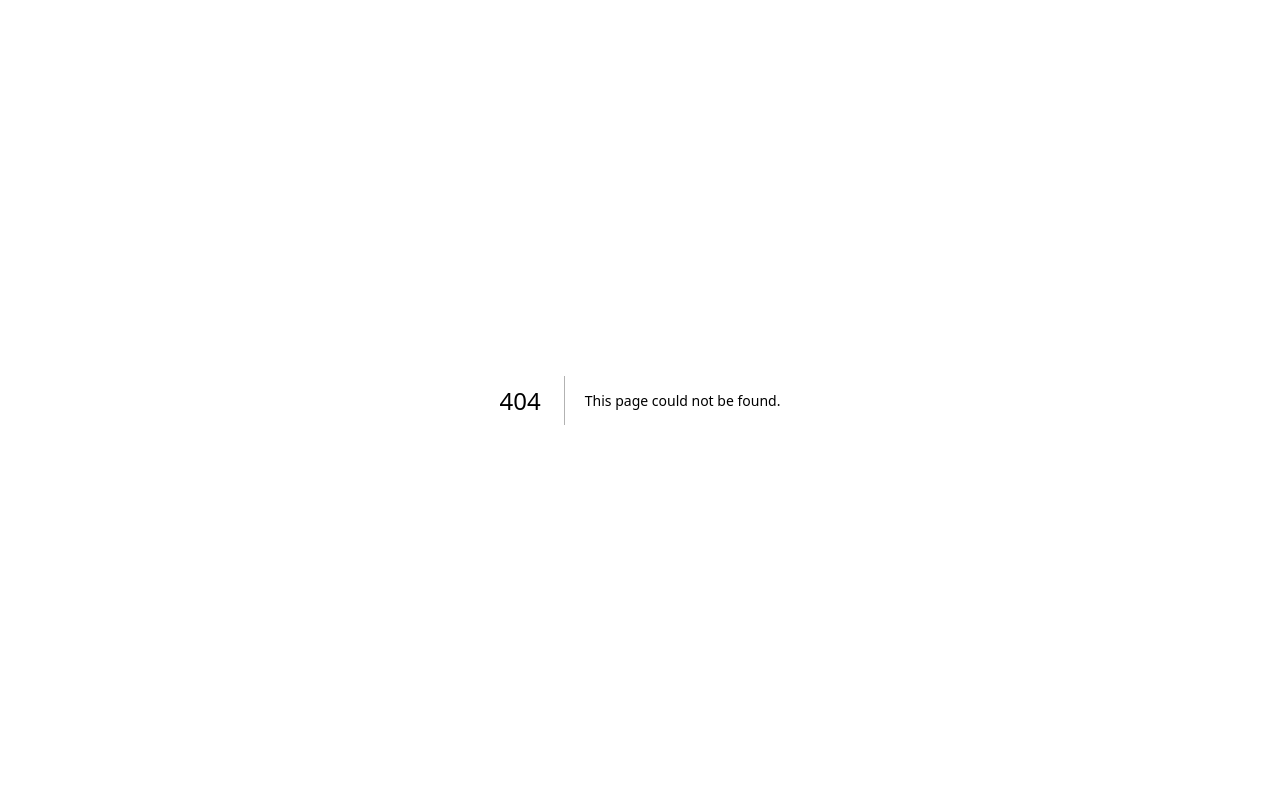
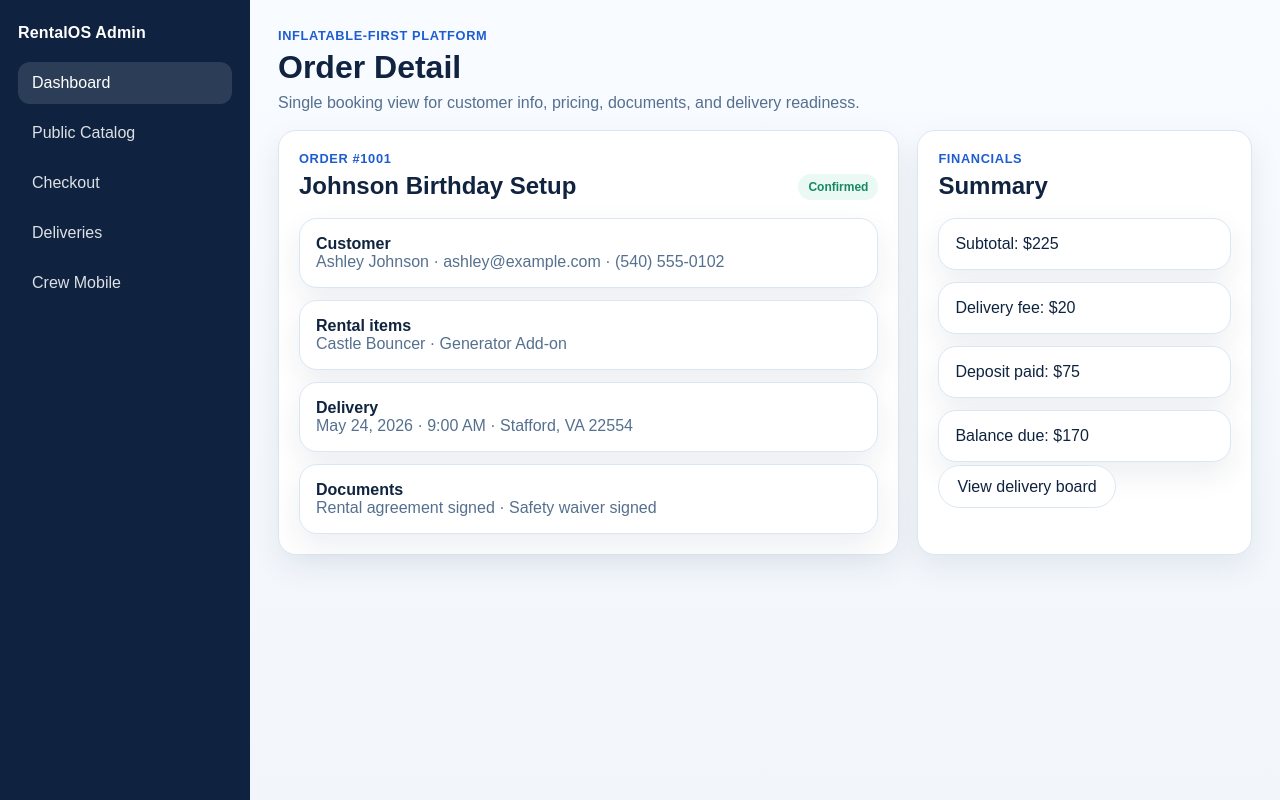
Before and after one commit to kkoly10/rental-software, a Next.js app: page /dashboard/orders/ord_1001 in a window 1280 px wide. Before the commit this address had no page. Built offline with nearby package versions, Linux system fonts and the light colour scheme.

Commit message:
Add order detail page scaffold

```diff
--- /dev/null
+++ b/app/dashboard/orders/[id]/page.tsx
@@ -0,0 +1,62 @@
+import Link from "next/link";
+import { DashboardShell } from "@/components/layout/dashboard-shell";
+import { StatusBadge } from "@/components/ui/status-badge";
+
+export default function OrderDetailPage() {
+  return (
+    <DashboardShell
+      title="Order Detail"
+      description="Single booking view for customer info, pricing, documents, and delivery readiness."
+    >
+      <div className="dashboard-grid">
+        <section className="panel">
+          <div className="section-header">
+            <div>
+              <div className="kicker">Order #1001</div>
+              <h2 style={{ margin: "6px 0 0" }}>Johnson Birthday Setup</h2>
+            </div>
+            <StatusBadge label="Confirmed" tone="success" />
+          </div>
+          <div className="list">
+            <div className="order-card">
+              <strong>Customer</strong>
+              <div className="muted">Ashley Johnson · ashley@example.com · (540) 555-0102</div>
+            </div>
+            <div className="order-card">
+              <strong>Rental items</strong>
+              <div className="muted">Castle Bouncer · Generator Add-on</div>
+            </div>
+            <div className="order-card">
+              <strong>Delivery</strong>
+              <div className="muted">May 24, 2026 · 9:00 AM · Stafford, VA 22554</div>
+            </div>
+            <div className="order-card">
+              <strong>Documents</strong>
+              <div className="muted">Rental agreement signed · Safety waiver signed</div>
+            </div>
+          </div>
+        </section>
+
+        <aside className="panel">
+          <div className="section-header">
+            <div>
+              <div className="kicker">Financials</div>
+              <h2 style={{ margin: "6px 0 0" }}>Summary</h2>
+            </div>
+          </div>
+          <div className="list">
+            <div className="order-card">Subtotal: $225</div>
+            <div className="order-card">Delivery fee: $20</div>
+            <div className="order-card">Deposit paid: $75</div>
+            <div className="order-card">Balance due: $170</div>
+          </div>
+          <div style={{ marginTop: 16 }}>
+            <Link href="/dashboard/deliveries" className="secondary-btn">
+              View delivery board
+            </Link>
+          </div>
+        </aside>
+      </div>
+    </DashboardShell>
+  );
+}
```
